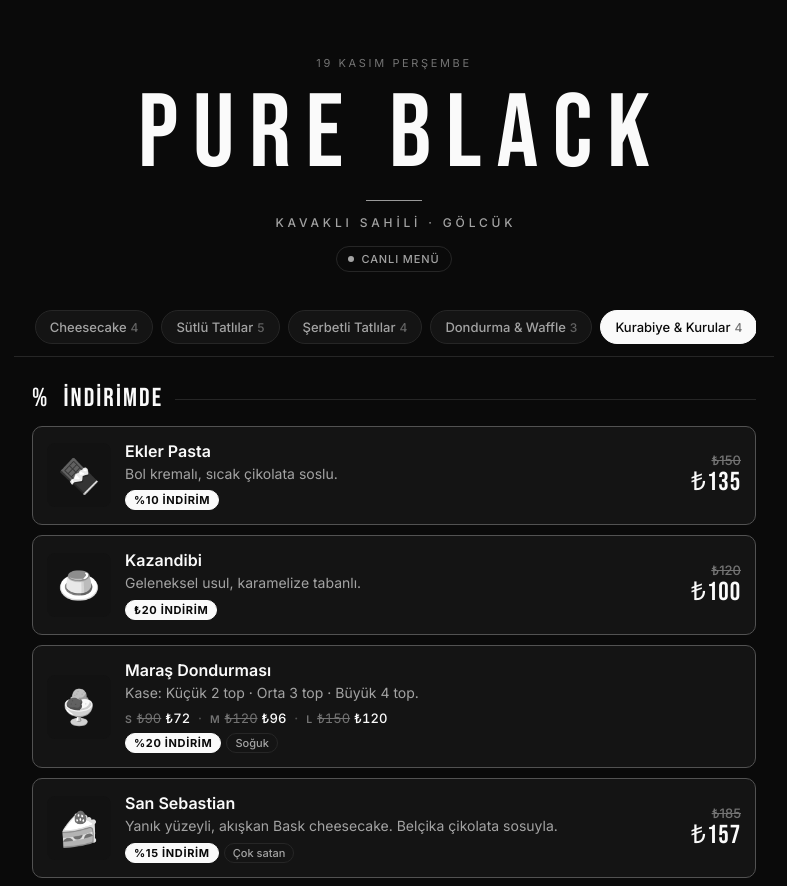
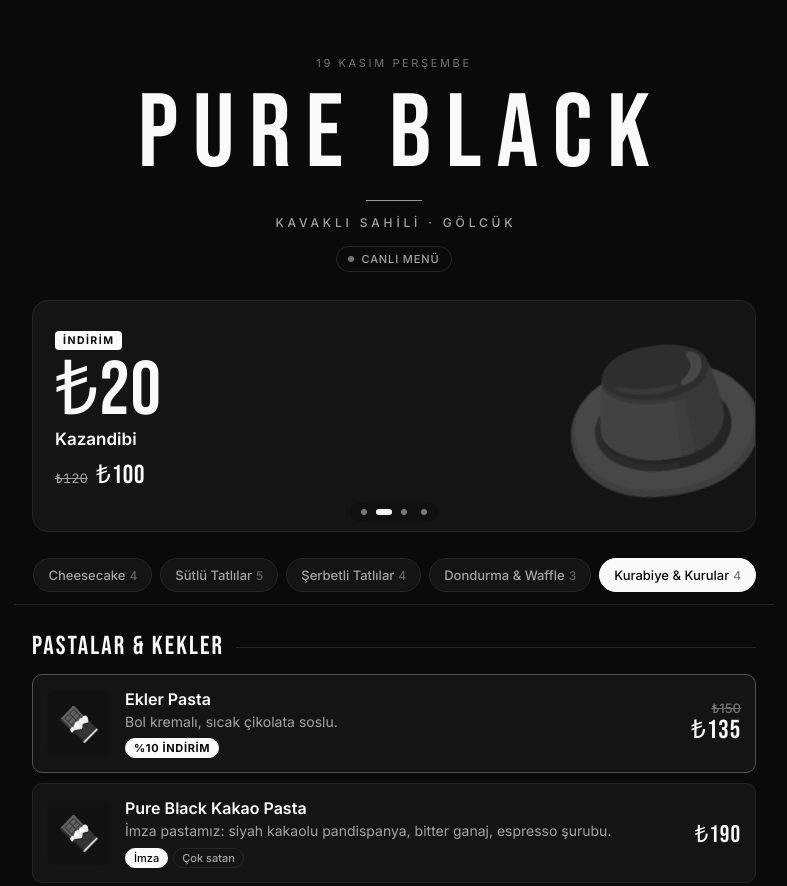
Before and after one commit to e-fe/pure-black-menu, a plain HTML site: page index.html in a window 1280 px wide. Shown: the top 886 px of the page, without its empty margins (246-1033 px from the left). Drawn offline with Linux system fonts and the light colour scheme.

Commit message:
İndirim vitrini: başlığın altında kayan banner
- "İndirimde" sekmesi/bölümü kaldırıldı; indirimdeki tatlılar PURE BLACK
  başlığının altında banner olarak kayıyor (js/promo.js)
- 4,5 sn'de bir kendiliğinden geçer, sona gelince başa döner; telefonda
  parmakla, masaüstünde ‹ › oklarıyla ve klavyeyle elle geçirilir;
  dokununca otomatik geçiş birkaç saniye bekler
- Alttaki yarı saydam noktalar konumu gösterir, tıklanınca o bannera gider
- Fotoğraf bannerı esnemeden doldurur, yazı koyu geçişle okunur kalır;
  bannera dokununca ürünün kartına gidilip parlatılır
- Düzeltme: programla kaydırma sonrası (ör. banner/çip tıklaması) sayfa
  başına dönülünce aktif çip yanlış kalıyordu; kilit bitince konum
  yeniden okunuyor

Co-Authored-By: Claude Opus 5.5 <noreply@anthropic.com>

```diff
--- a/css/style.css
+++ b/css/style.css
@@ -154,8 +154,67 @@ a { color: inherit; }
 .price.on-sale .now { font-size: 26px; }
 .sizes.on-sale s { color: var(--muted); font-weight: 400; margin-right: 4px; }
 .card.on-sale { border-color: var(--line-strong); }
-.chip.sale:not(.on) { border-color: var(--text); color: var(--text); font-weight: 600; }
-.sale-section h2::before { content: "%"; margin-right: 2px; }
+/* İndirim vitrini (başlığın altında kayan banner) */
+.promo { position: relative; margin: 2px 0 14px; border-radius: 16px; overflow: hidden; border: 1px solid var(--line); background: var(--surface); }
+.promo[hidden] { display: none; }
+.promo-track {
+  display: flex; overflow-x: auto; scroll-snap-type: x mandatory; scrollbar-width: none;
+  overscroll-behavior-x: contain; outline: none;
+}
+.promo-track::-webkit-scrollbar { display: none; }
+.promo-track:focus-visible { box-shadow: inset 0 0 0 2px var(--text); }
+.promo-slide {
+  position: relative; flex: 0 0 100%; scroll-snap-align: start; scroll-snap-stop: always;
+  height: clamp(168px, 46vw, 230px); cursor: pointer; overflow: hidden; user-select: none;
+  display: flex; align-items: center;
+}
+/* Fotoğraf: kırpılarak doldurur, asla esnemez; yazı tarafı koyu geçişle okunur kalır */
+.promo-img { position: absolute; inset: 0; width: 100%; height: 100%; object-fit: cover; object-position: center; }
+.promo-slide.has-photo::after {
+  content: ""; position: absolute; inset: 0;
+  background: linear-gradient(90deg, rgba(10,10,10,.92) 0%, rgba(10,10,10,.72) 42%, rgba(10,10,10,.15) 78%, rgba(10,10,10,0) 100%);
+}
+.promo-emoji {
+  position: absolute; right: -2%; top: 50%; transform: translateY(-50%) rotate(-8deg);
+  font-size: clamp(110px, 32vw, 170px); line-height: 1; opacity: .22; filter: grayscale(1) contrast(1.1);
+}
+.promo-text { position: relative; z-index: 1; padding: 18px 22px 30px; max-width: 70%; }
+.promo-badge {
+  display: inline-block; font-size: 10.5px; font-weight: 700; letter-spacing: .14em; text-transform: uppercase;
+  background: #fafafa; color: #0a0a0a; padding: 3px 8px; border-radius: 4px;
+}
+.promo-amount { font-family: var(--display); font-size: clamp(52px, 15vw, 76px); line-height: .9; margin-top: 8px; letter-spacing: .01em; color: #fafafa; }
+.promo-name { margin: 2px 0 6px; font-size: 17px; font-weight: 600; color: #fafafa; line-height: 1.2; }
+.promo-price { display: flex; align-items: baseline; gap: 8px; font-variant-numeric: tabular-nums; }
+.promo-price s { font-size: 13px; color: #a3a3a3; }
+.promo-price b { font-family: var(--display); font-weight: 400; font-size: 26px; letter-spacing: .03em; color: #fafafa; }
+/* Noktalar: yarı saydam zemin, görüntüyü kapatmaz */
+.promo-dots {
+  position: absolute; left: 50%; bottom: 9px; transform: translateX(-50%); z-index: 2;
+  display: flex; gap: 2px; padding: 3px 5px; border-radius: 99px;
+  background: rgba(10,10,10,.28); backdrop-filter: blur(6px); -webkit-backdrop-filter: blur(6px);
+}
+.promo-dots:empty { display: none; }
+.promo-dots button { width: 18px; height: 14px; padding: 0; border: 0; background: none; display: grid; place-items: center; cursor: pointer; }
+.promo-dots button::before {
+  content: ""; width: 6px; height: 6px; border-radius: 99px; background: rgba(250,250,250,.45);
+  transition: width .25s, background .25s;
+}
+.promo-dots button.on::before { width: 16px; background: #fafafa; }
+.promo-dots button:focus-visible { outline: 2px solid #fafafa; outline-offset: -2px; border-radius: 99px; }
+/* Oklar: yalnızca fareyle kullanılan ekranlarda, üzerine gelince */
+.promo-nav {
+  position: absolute; top: 50%; transform: translateY(-50%); z-index: 2; display: none;
+  width: 36px; height: 36px; border-radius: 50%; border: 1px solid rgba(250,250,250,.25);
+  background: rgba(10,10,10,.45); color: #fafafa; font-size: 22px; line-height: 1; padding-bottom: 3px;
+  backdrop-filter: blur(6px); -webkit-backdrop-filter: blur(6px); opacity: 0; transition: opacity .2s;
+}
+.promo-nav.prev { left: 10px; } .promo-nav.next { right: 10px; }
+@media (hover: hover) and (pointer: fine) {
+  .promo-nav { display: grid; place-items: center; }
+  .promo:hover .promo-nav, .promo-nav:focus-visible { opacity: 1; }
+}
+.promo.single .promo-nav { display: none; }
 
 .card.out { opacity: .5; box-shadow: none; background: transparent; }
 .card.out .thumb { filter: grayscale(1); }
--- a/index.html
+++ b/index.html
@@ -18,6 +18,8 @@
       <div class="live" id="live">Canlı menü</div>
     </header>
 
+    <section class="promo" id="promo" hidden aria-label="İndirimdeki tatlılar"></section>
+
     <div class="menu-nav" id="menuNav">
       <nav class="chips" id="chips" aria-label="Alt sekmeler"></nav>
     </div>
--- a/js/menu.js
+++ b/js/menu.js
@@ -1,11 +1,11 @@
 import { createStore, isToday, normalizeSizes, SIZE_KEYS, categoryList, normalizeDiscount, discounted } from "./store.js";
+import { createPromo } from "./promo.js";
 
 const $ = (s) => document.querySelector(s);
 const esc = (s) => String(s ?? "").replace(/[&<>"']/g, (c) => ({ "&": "&amp;", "<": "&lt;", ">": "&gt;", '"': "&quot;", "'": "&#39;" }[c]));
 const tl = (n) => "₺" + Number(n).toLocaleString("tr-TR", { maximumFractionDigits: 2 });
 const cap = (s) => s.charAt(0).toLocaleUpperCase("tr") + s.slice(1);
 const slug = (s) => "c-" + s.toLocaleLowerCase("tr").replace(/[^a-z0-9ğüşıöç]+/gi, "-");
-const SALE = "İndirimde"; // en üstteki indirim bölümünün adı
 
 $("#date").textContent = new Date().toLocaleDateString("tr-TR", { weekday: "long", day: "numeric", month: "long" });
 
@@ -15,6 +15,17 @@ let observer = null;
 let lockUntil = 0;     // çipe tıklayınca kaydırma bitene kadar gözlemciyi sustur
 
 const store = await createStore();
+// İndirim vitrini: bannera dokununca ürünün kendi sekmesindeki kartına git
+const promo = createPromo($("#promo"), {
+  onSelect: (id) => {
+    const el = document.querySelector(`#menu .card[data-id="${id}"]`);
+    if (!el) return;
+    lockScrollSpy();
+    setActive(el.closest(".section").dataset.c);
+    window.scrollTo({ top: el.getBoundingClientRect().top + scrollY - navH() - 12, behavior: "smooth" });
+    el.classList.remove("flash"); void el.offsetWidth; el.classList.add("flash");
+  },
+});
 
 const onSale = (it) => it.active && !!normalizeDiscount(it.discount);
 // Sıralama: aktif → indirimli → imza → ada göre
@@ -30,13 +41,9 @@ function render(data) {
   const hidden = new Set(settings.hiddenCategories || []);
   const visible = items.filter((it) => (it.active || settings.showSoldOut) && !hidden.has(it.category));
   const cats = categoryList(settings, items).filter((c) => !c.hidden && visible.some((i) => i.category === c.name));
-  const sale = visible.filter(onSale).sort(sortItems);
-
-  // Bölümler: varsa en üstte "İndirimde", sonra sekmeler
-  const sections = [
-    ...(sale.length ? [{ name: SALE, list: sale, sale: true }] : []),
-    ...cats.map((c) => ({ name: c.name, list: visible.filter((i) => i.category === c.name).sort(sortItems) })),
-  ];
+  // İndirimdekiler başlığın altındaki vitrinde; sekmelerin içinde de ilk sırada
+  promo.update(visible.filter(onSale).sort((a, b) => a.name.localeCompare(b.name, "tr")));
+  const sections = cats.map((c) => ({ name: c.name, list: visible.filter((i) => i.category === c.name).sort(sortItems) }));
 
   $("#menuNav").classList.toggle("hidden", !sections.length);
   if (!sections.length) {
@@ -47,17 +54,17 @@ function render(data) {
 
   $("#chips").innerHTML = sections.map((s) => {
     const n = s.list.filter((i) => i.active).length;
-    return `<button class="chip ${s.sale ? "sale" : ""} ${s.name === activeCat ? "on" : ""}" data-c="${esc(s.name)}">${esc(s.name)}<span class="n">${n}</span></button>`;
+    return `<button class="chip ${s.name === activeCat ? "on" : ""}" data-c="${esc(s.name)}">${esc(s.name)}<span class="n">${n}</span></button>`;
   }).join("");
 
   $("#menu").innerHTML = sections.map((s) =>
-    `<section class="section ${s.sale ? "sale-section" : ""}" id="${slug(s.name)}" data-c="${esc(s.name)}"><h2>${esc(s.name)}</h2>${s.list.map(card).join("")}</section>`
+    `<section class="section" id="${slug(s.name)}" data-c="${esc(s.name)}"><h2>${esc(s.name)}</h2>${s.list.map(card).join("")}</section>`
   ).join("");
 
   // Yeni açılan/kapanan ürünü vurgula
   items.forEach((it) => {
     if (prev.has(it.id) && prev.get(it.id) !== it.active) {
-      document.querySelectorAll(`[data-id="${it.id}"]`).forEach((el) => el.classList.add("flash"));
+      document.querySelectorAll(`#menu [data-id="${it.id}"]`).forEach((el) => el.classList.add("flash"));
     }
   });
   prev = new Map(items.map((i) => [i.id, i.active]));
@@ -111,13 +118,26 @@ function observe() {
   sectionEls().forEach((s) => observer.observe(s));
 }
 
-// Sayfanın en altına inildiğinde son (kısa) bölüm şeride hiç giremeyebilir
+// Konumdan aktif bölümü hesapla (gözlemcinin kaçırdığı uç durumlar ve kilit sonrası için)
+// En üstte ilk bölüm henüz şeride girmemiştir; en altta son (kısa) bölüm hiç giremeyebilir
+function syncActive() {
+  const secs = sectionEls(); if (!secs.length) return;
+  const bandBottom = innerHeight * 0.45;
+  if (secs[0].getBoundingClientRect().top > bandBottom) return setActive(secs[0].dataset.c);
+  if (innerHeight + scrollY >= document.documentElement.scrollHeight - 4) return setActive(secs.at(-1).dataset.c);
+  const cur = [...secs].reverse().find((s) => s.getBoundingClientRect().top <= bandBottom);
+  if (cur) setActive(cur.dataset.c);
+}
+// Programla kaydırırken çip takibini kısa süre kilitle, kilit bitince konumu yeniden oku
+function lockScrollSpy(ms = 900) {
+  lockUntil = Date.now() + ms;
+  clearTimeout(lockScrollSpy.t);
+  lockScrollSpy.t = setTimeout(syncActive, ms + 50);
+}
 window.addEventListener("scroll", () => {
   if (Date.now() < lockUntil) return;
-  if (innerHeight + scrollY >= document.documentElement.scrollHeight - 4) {
-    const s = sectionEls().at(-1);
-    if (s) setActive(s.dataset.c);
-  }
+  const secs = sectionEls();
+  if (secs.length && (secs[0].getBoundingClientRect().top > innerHeight * 0.45 || innerHeight + scrollY >= document.documentElement.scrollHeight - 4)) syncActive();
 }, { passive: true });
 
 function setActive(name) {
@@ -134,7 +154,7 @@ $("#chips").addEventListener("click", (e) => {
   if (!b) return;
   const s = sectionEls().find((x) => x.dataset.c === b.dataset.c);
   if (!s) return;
-  lockUntil = Date.now() + 900;
+  lockScrollSpy();
   setActive(b.dataset.c);
   window.scrollTo({ top: s.getBoundingClientRect().top + scrollY - navH() - 8, behavior: "smooth" });
 });
--- /dev/null
+++ b/js/promo.js
@@ -0,0 +1,113 @@
+// İndirim vitrini: PURE BLACK başlığının altında kendiliğinden kayan, elle de kaydırılabilen banner.
+//  - Telefonda parmakla kaydırılır (yerleşik kaydırma + yapışma), masaüstünde ‹ › okları
+//  - Alttaki noktalar kaçıncı bannerda olunduğunu gösterir, tıklanınca o bannera gider
+//  - Kullanıcı dokununca otomatik geçiş bir süre durur, sonra devam eder
+import { normalizeDiscount, discounted, normalizeSizes } from "./store.js";
+
+const INTERVAL = 4500; // otomatik geçiş aralığı (ms)
+const RESUME = 7000;   // elle kaydırdıktan sonra otomatik geçişin yeniden başlaması (ms)
+
+const esc = (s) => String(s ?? "").replace(/[&<>"']/g, (c) => ({ "&": "&amp;", "<": "&lt;", ">": "&gt;", '"': "&quot;", "'": "&#39;" }[c]));
+const tl = (n) => "₺" + Number(n).toLocaleString("tr-TR", { maximumFractionDigits: 2 });
+
+function priceLine(it, d) {
+  const sz = normalizeSizes(it.sizes);
+  const prices = sz ? Object.values(sz) : [it.price];
+  const range = (arr) => (arr.length > 1 && Math.min(...arr) !== Math.max(...arr) ? `${tl(Math.min(...arr))} – ${tl(Math.max(...arr))}` : tl(arr[0]));
+  return `<s>${range(prices)}</s><b>${range(prices.map((p) => discounted(p, d)))}</b>`;
+}
+
+function slide(it, i, n) {
+  const d = normalizeDiscount(it.discount);
+  const amount = d.type === "pct" ? `%${d.value.toLocaleString("tr-TR")}` : `₺${d.value.toLocaleString("tr-TR")}`;
+  return `
+    <article class="promo-slide ${it.image ? "has-photo" : ""}" data-id="${it.id}" role="group" aria-roledescription="banner" aria-label="${i + 1} / ${n}: ${esc(it.name)}">
+      ${it.image ? `<img class="promo-img" src="${esc(it.image)}" alt="" draggable="false" />` : `<span class="promo-emoji" aria-hidden="true">${esc(it.emoji)}</span>`}
+      <div class="promo-text">
+        <span class="promo-badge">İndirim</span>
+        <div class="promo-amount">${amount}</div>
+        <h3 class="promo-name">${esc(it.name)}</h3>
+        <div class="promo-price">${priceLine(it, d)}</div>
+      </div>
+    </article>`;
+}
+
+export function createPromo(root, { onSelect } = {}) {
+  root.innerHTML = `
+    <div class="promo-track" tabindex="0" aria-label="İndirimdeki tatlılar"></div>
+    <button type="button" class="promo-nav prev" aria-label="Önceki banner">‹</button>
+    <button type="button" class="promo-nav next" aria-label="Sonraki banner">›</button>
+    <div class="promo-dots"></div>`;
+  const track = root.querySelector(".promo-track");
+  const dots = root.querySelector(".promo-dots");
+  const reduce = matchMedia("(prefers-reduced-motion: reduce)").matches;
+  let key = "", count = 0, index = 0, pausedUntil = 0, hovering = false;
+
+  const pause = () => { pausedUntil = Date.now() + RESUME; };
+  const markDots = () => {
+    [...dots.children].forEach((b, i) => { b.classList.toggle("on", i === index); b.setAttribute("aria-current", i === index ? "true" : "false"); });
+  };
+  function go(i, smooth = true) {
+    if (!count) return;
+    index = (i + count) % count;
+    track.scrollTo({ left: index * track.clientWidth, behavior: smooth && !reduce ? "smooth" : "auto" });
+    markDots();
+  }
+
+  // Kaydırma konumundan aktif banner (elle kaydırınca noktalar da güncellensin)
+  let raf = 0;
+  track.addEventListener("scroll", () => {
+    cancelAnimationFrame(raf);
+    raf = requestAnimationFrame(() => {
+      const i = Math.round(track.scrollLeft / Math.max(1, track.clientWidth));
+      if (i !== index && i >= 0 && i < count) { index = i; markDots(); }
+    });
+  }, { passive: true });
+
+  // Kullanıcı etkileşimi otomatik geçişi bir süre durdurur
+  ["pointerdown", "touchstart", "wheel", "keydown"].forEach((ev) => track.addEventListener(ev, pause, { passive: true }));
+  root.addEventListener("mouseenter", () => { hovering = true; });
+  root.addEventListener("mouseleave", () => { hovering = false; });
+  track.addEventListener("keydown", (e) => {
+    if (e.key === "ArrowRight") { e.preventDefault(); go(index + 1); }
+    if (e.key === "ArrowLeft") { e.preventDefault(); go(index - 1); }
+  });
+  root.querySelector(".prev").onclick = () => { pause(); go(index - 1); };
+  root.querySelector(".next").onclick = () => { pause(); go(index + 1); };
+  dots.addEventListener("click", (e) => {
+    const b = e.target.closest("button"); if (!b) return;
+    pause(); go(Number(b.dataset.i));
+  });
+
+  // Bannera dokununca (kaydırma değil, gerçek dokunuş) ürüne git
+  let down = null;
+  track.addEventListener("pointerdown", (e) => { down = { x: e.clientX, y: e.clientY }; });
+  track.addEventListener("click", (e) => {
+    const s = e.target.closest(".promo-slide");
+    const moved = down && Math.hypot(e.clientX - down.x, e.clientY - down.y) > 8;
+    down = null;
+    if (s && !moved) onSelect?.(s.dataset.id);
+  });
+
+  setInterval(() => {
+    if (count > 1 && !document.hidden && !hovering && Date.now() >= pausedUntil) go(index + 1);
+  }, INTERVAL);
+  addEventListener("resize", () => go(index, false));
+
+  return {
+    // items: aktif, indirimli ürünler (sıralı)
+    update(items) {
+      const k = JSON.stringify(items.map((it) => [it.id, it.name, it.price, it.sizes, it.discount, it.image, it.emoji]));
+      if (k === key) return; // içerik aynıysa konumu sıfırlama
+      key = k;
+      count = items.length;
+      root.hidden = !count;
+      root.classList.toggle("single", count < 2);
+      track.innerHTML = items.map((it, i) => slide(it, i, count)).join("");
+      dots.innerHTML = count > 1 ? items.map((it, i) => `<button type="button" data-i="${i}" aria-label="${i + 1}. banner: ${esc(it.name)}"></button>`).join("") : "";
+      index = Math.min(index, Math.max(0, count - 1));
+      go(index, false);
+    },
+    get index() { return index; },
+  };
+}
```
Also changed, not shown: 1 other file.
